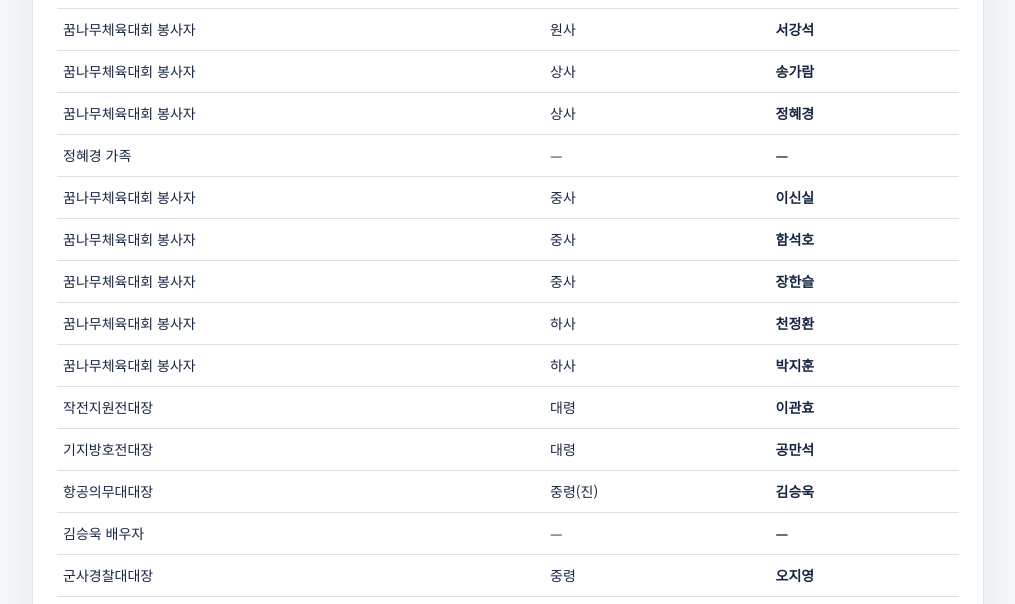
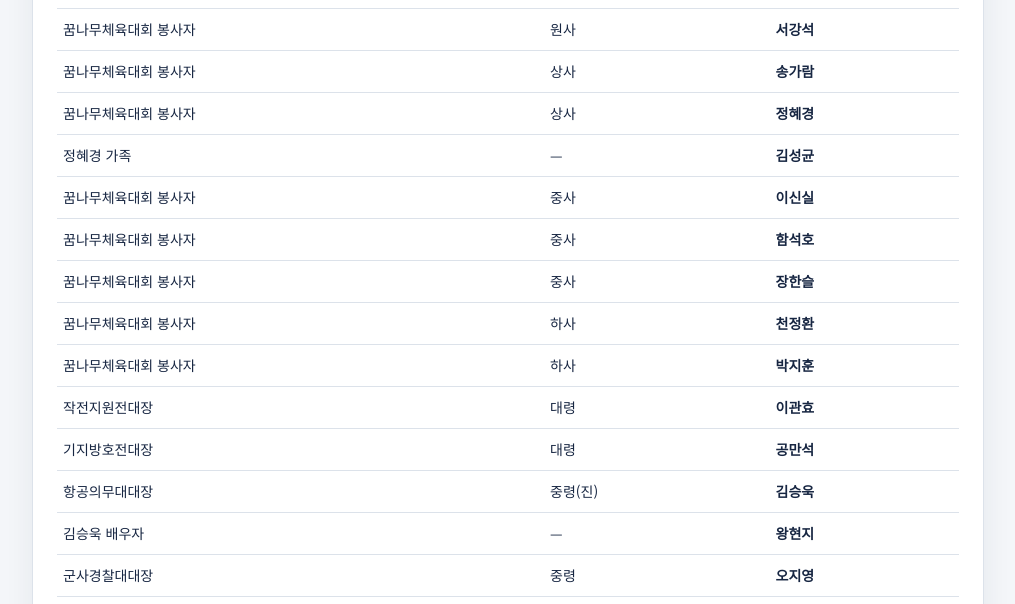
Before and after one commit to Buzzigirl/2026-hanmaeum-dinner-1211, a plain HTML site: page index.html in a window 1280 px wide. Shown: the part 1380-1984 px from the top of the page, without its empty margins (132-1147 px from the left). Drawn offline with Linux system fonts and the light colour scheme.

Commit message:
Add confirmed companion names to dinner roster

```diff
--- a/index.html
+++ b/index.html
@@ -71,7 +71,7 @@
           <tr><th scope="row">꿈나무체육대회 봉사자</th><td>원사</td><td>서강석</td></tr>
           <tr><th scope="row">꿈나무체육대회 봉사자</th><td>상사</td><td>송가람</td></tr>
           <tr><th scope="row">꿈나무체육대회 봉사자</th><td>상사</td><td>정혜경</td></tr>
-          <tr><th scope="row">정혜경 가족</th><td>—</td><td>—</td></tr>
+          <tr><th scope="row">정혜경 가족</th><td>—</td><td>김성균</td></tr>
           <tr><th scope="row">꿈나무체육대회 봉사자</th><td>중사</td><td>이신실</td></tr>
           <tr><th scope="row">꿈나무체육대회 봉사자</th><td>중사</td><td>함석호</td></tr>
           <tr><th scope="row">꿈나무체육대회 봉사자</th><td>중사</td><td>장한슬</td></tr>
@@ -80,7 +80,7 @@
           <tr><th scope="row">작전지원전대장</th><td>대령</td><td>이관효</td></tr>
           <tr><th scope="row">기지방호전대장</th><td>대령</td><td>공만석</td></tr>
           <tr><th scope="row">항공의무대대장</th><td>중령(진)</td><td>김승욱</td></tr>
-          <tr><th scope="row">김승욱 배우자</th><td>—</td><td>—</td></tr>
+          <tr><th scope="row">김승욱 배우자</th><td>—</td><td>왕현지</td></tr>
           <tr><th scope="row">군사경찰대대장</th><td>중령</td><td>오지영</td></tr>
           <tr><th scope="row">정비과장</th><td>중령</td><td>이인우</td></tr>
           <tr><th scope="row">부품대대장</th><td>중령</td><td>최태준</td></tr>
```
